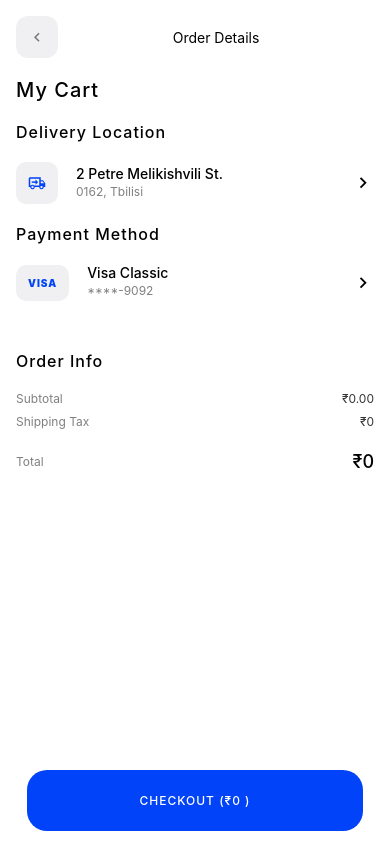
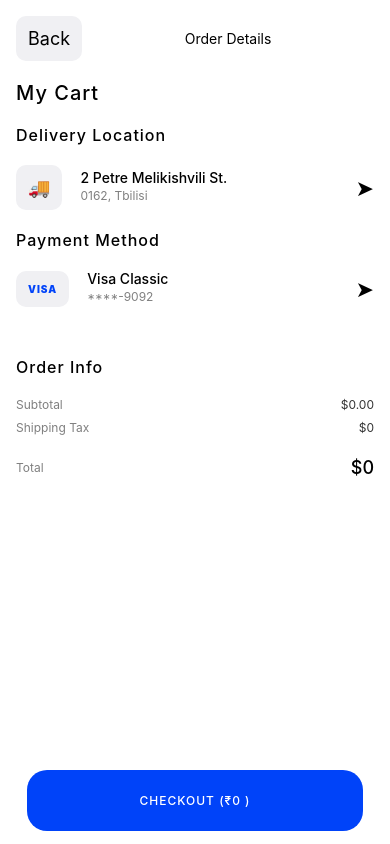
Before and after one commit to shivam00005/TopShelf, a React Native app: screen /MyCart in a window 390 px wide. Built offline with nearby package versions, Linux system fonts and the light colour scheme.

Commit message:
fixed icons errors

```diff
--- a/components/screens/Home.js
+++ b/components/screens/Home.js
@@ -8,9 +8,6 @@ import {
   Image,
 } from 'react-native';
 import {COLOURS, Items} from '../database/Database';
-import Entypo from 'react-native-vector-icons/Entypo';
-import MaterialCommunityIcons from 'react-native-vector-icons/MaterialCommunityIcons';
-import FontAwesome from 'react-native-vector-icons/FontAwesome';
 
 const Home = ({navigation}) => {
   const [products, setProducts] = useState([]);
--- a/components/screens/MyCart.js
+++ b/components/screens/MyCart.js
@@ -9,7 +9,6 @@ import {
 } from 'react-native';
 import AsyncStorage from '@react-native-async-storage/async-storage';
 import {COLOURS, Items} from '../database/Database';
-import MaterialCommunityIcons from 'react-native-vector-icons/MaterialCommunityIcons';
 
 const MyCart = ({navigation}) => {
   const [product, setProduct] = useState();
@@ -148,10 +147,10 @@ const MyCart = ({navigation}) => {
                   maxWidth: '85%',
                   marginRight: 4,
                 }}>
-                &#8377;{data.productPrice}
+                ${data.productPrice}
               </Text>
               <Text>
-                (~&#8377;
+                (~$
                 {data.productPrice + data.productPrice / 20})
               </Text>
             </View>
@@ -176,13 +175,13 @@ const MyCart = ({navigation}) => {
                   borderColor: COLOURS.backgroundMedium,
                   opacity: 0.5,
                 }}>
-                <MaterialCommunityIcons
-                  name="minus"
+                <Text
                   style={{
-                    fontSize: 16,
+                    fontSize: 20,
                     color: COLOURS.backgroundDark,
-                  }}
-                />
+                  }}>
+                  -
+                </Text>
               </View>
               <Text>1</Text>
               <View
@@ -194,26 +193,27 @@ const MyCart = ({navigation}) => {
                   borderColor: COLOURS.backgroundMedium,
                   opacity: 0.5,
                 }}>
-                <MaterialCommunityIcons
-                  name="plus"
+                <Text
                   style={{
-                    fontSize: 16,
+                    fontSize: 20,
                     color: COLOURS.backgroundDark,
-                  }}
-                />
+                  }}>
+                  +
+                </Text>
               </View>
             </View>
             <TouchableOpacity onPress={() => removeItemFromCart(data.id)}>
-              <MaterialCommunityIcons
+              <Text
                 name="delete-outline"
                 style={{
-                  fontSize: 16,
-                  color: COLOURS.backgroundDark,
+                  fontSize: 20,
+                  color: 'red',
                   backgroundColor: COLOURS.backgroundLight,
-                  padding: 8,
+                  padding: (0, 3),
                   borderRadius: 100,
-                }}
-              />
+                }}>
+                x
+              </Text>
             </TouchableOpacity>
           </View>
         </View>
@@ -240,16 +240,16 @@ const MyCart = ({navigation}) => {
             alignItems: 'center',
           }}>
           <TouchableOpacity onPress={() => navigation.goBack()}>
-            <MaterialCommunityIcons
-              name="chevron-left"
+            <Text
               style={{
                 fontSize: 18,
-                color: COLOURS.backgroundDark,
+                color: 'black',
                 padding: 12,
+                borderRadius: 10,
                 backgroundColor: COLOURS.backgroundLight,
-                borderRadius: 12,
-              }}
-            />
+              }}>
+              Back
+            </Text>
           </TouchableOpacity>
           <Text
             style={{
@@ -314,13 +314,13 @@ const MyCart = ({navigation}) => {
                     borderRadius: 10,
                     marginRight: 18,
                   }}>
-                  <MaterialCommunityIcons
-                    name="truck-delivery-outline"
+                  <Text
                     style={{
                       fontSize: 18,
                       color: COLOURS.blue,
-                    }}
-                  />
+                    }}>
+                    &#128666;
+                  </Text>
                 </View>
                 <View>
                   <Text
@@ -343,10 +343,7 @@ const MyCart = ({navigation}) => {
                   </Text>
                 </View>
               </View>
-              <MaterialCommunityIcons
-                name="chevron-right"
-                style={{fontSize: 22, color: COLOURS.black}}
-              />
+              <Text style={{fontSize: 22, color: COLOURS.black}}>&#10148;</Text>
             </View>
           </View>
           <View
@@ -417,10 +414,7 @@ const MyCart = ({navigation}) => {
                   </Text>
                 </View>
               </View>
-              <MaterialCommunityIcons
-                name="chevron-right"
-                style={{fontSize: 22, color: COLOURS.black}}
-              />
+              <Text style={{fontSize: 22, color: COLOURS.black}}>&#10148;</Text>
             </View>
           </View>
           <View
@@ -463,7 +457,7 @@ const MyCart = ({navigation}) => {
                   color: COLOURS.black,
                   opacity: 0.8,
                 }}>
-                &#8377;{total}.00
+                ${total}.00
               </Text>
             </View>
             <View
@@ -490,7 +484,7 @@ const MyCart = ({navigation}) => {
                   color: COLOURS.black,
                   opacity: 0.8,
                 }}>
-                &#8377;{total / 20}
+                ${total / 20}
               </Text>
             </View>
             <View
@@ -515,7 +509,7 @@ const MyCart = ({navigation}) => {
                   fontWeight: '500',
                   color: COLOURS.black,
                 }}>
-                &#8377;{total + total / 20}
+                ${total + total / 20}
               </Text>
             </View>
           </View>
--- a/components/screens/ProductInfo.js
+++ b/components/screens/ProductInfo.js
@@ -12,8 +12,6 @@ import {
   ToastAndroid,
 } from 'react-native';
 import {COLOURS, Items} from '../database/Database';
-import Entypo from 'react-native-vector-icons/Entypo';
-import Ionicons from 'react-native-vector-icons/FontAwesome';
 import AsyncStorage from '@react-native-async-storage/async-storage';
 
 const ProductInfo = ({route, navigation}) => {
@@ -136,16 +134,16 @@ const ProductInfo = ({route, navigation}) => {
               paddingLeft: 16,
             }}>
             <TouchableOpacity onPress={() => navigation.goBack('Home')}>
-              <Entypo
-                name="chevron-left"
+              <Text
                 style={{
                   fontSize: 18,
-                  color: COLOURS.backgroundDark,
+                  color: 'black',
                   padding: 12,
-                  backgroundColor: COLOURS.white,
                   borderRadius: 10,
-                }}
-              />
+                  backgroundColor: COLOURS.backgroundLight,
+                }}>
+                Back
+              </Text>
             </TouchableOpacity>
           </View>
           <FlatList
@@ -206,14 +204,13 @@ const ProductInfo = ({route, navigation}) => {
               alignItems: 'center',
               marginVertical: 14,
             }}>
-            <Entypo
-              name="shopping-cart"
+            <Text
               style={{
                 fontSize: 18,
                 color: COLOURS.blue,
-                marginRight: 6,
-              }}
-            />
+              }}>
+              &#x1F6D2;
+            </Text>
             <Text
               style={{
                 fontSize: 12,
@@ -240,16 +237,13 @@ const ProductInfo = ({route, navigation}) => {
               }}>
               {product.productName}
             </Text>
-            <Ionicons
-              name="link-outline"
+            <Text
               style={{
-                fontSize: 24,
+                fontSize: 18,
                 color: COLOURS.blue,
-                backgroundColor: COLOURS.blue + 10,
-                padding: 8,
-                borderRadius: 100,
-              }}
-            />
+              }}>
+              &#9741;
+            </Text>
           </View>
           <Text
             style={{
@@ -291,23 +285,17 @@ const ProductInfo = ({route, navigation}) => {
                   borderRadius: 100,
                   marginRight: 10,
                 }}>
-                <Entypo
-                  name="location-pin"
+                <Text
                   style={{
-                    fontSize: 16,
+                    fontSize: 18,
                     color: COLOURS.blue,
-                  }}
-                />
+                  }}>
+                  &#128666;
+                </Text>
               </View>
               <Text> Rustaveli Ave 57,{'\n'}17-001, Batume</Text>
             </View>
-            <Entypo
-              name="chevron-right"
-              style={{
-                fontSize: 22,
-                color: COLOURS.backgroundDark,
-              }}
-            />
+            <Text style={{fontSize: 22, color: COLOURS.black}}>&#10148;</Text>
           </View>
           <View
             style={{
```
